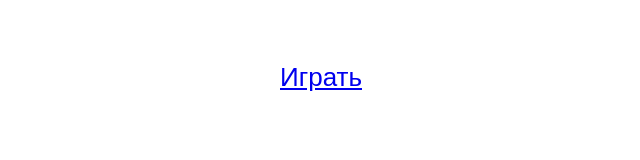
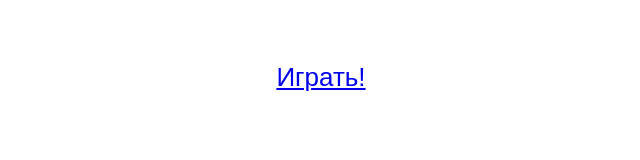
Before and after one commit to RomanMaslov/casino, a plain HTML site: page index.htm in a window 1280 px wide. Shown: the full height of the page, 319-959 px from the left. Drawn offline with Linux system fonts and the light colour scheme.

Commit message:
Update index.htm

```diff
--- a/index.htm
+++ b/index.htm
@@ -15,7 +15,7 @@
 <div id="divTestStart" class="text" >
 <br />
 <br />
-<a href="#" onclick="testSound(); return false;">Играть</a>
+<a href="#" onclick="testSound(); return false;">Играть!</a>
 <br />
 </div>
     <div id="divMain" style="display: none;">
```
